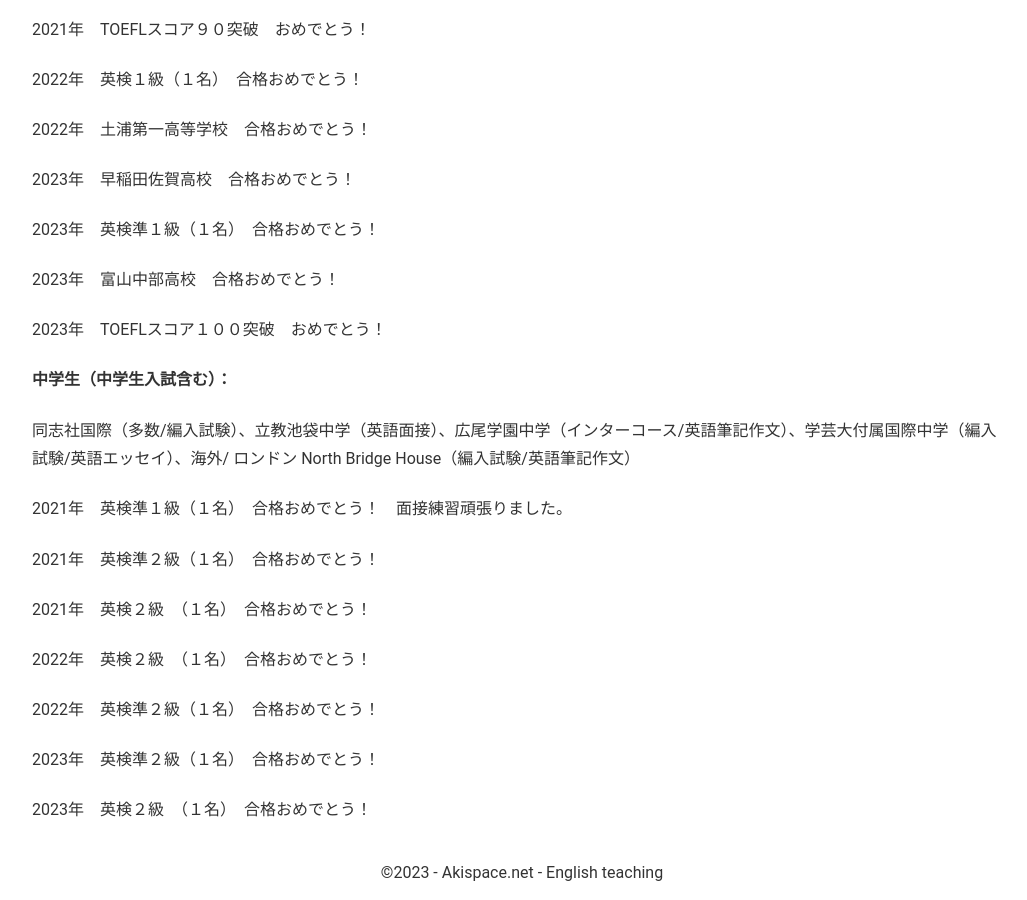
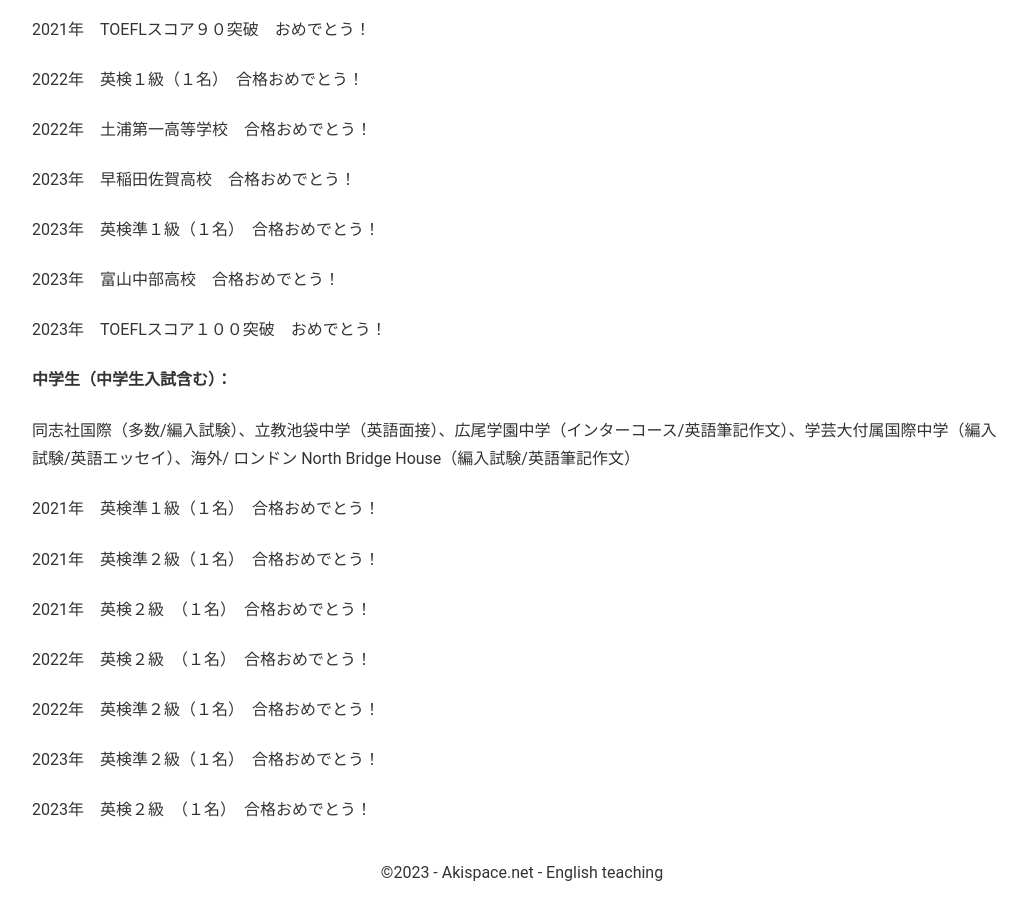
Before and after one commit to phocean/akispace, a Jekyll site: the page built from exam_results.md, in a window 1280 px wide and 900 px high, scrolled down 2252 px. Shown: the whole window, without its empty margins (118-1145 px from the left). Built offline with Jekyll 4.4.1, drawn with Linux system fonts in a browser that asks for light colours.

Commit message:
Update exam_results.md

```diff
--- a/exam_results.md
+++ b/exam_results.md
@@ -80,7 +80,7 @@ description: フランス、パリ/ブローニュで探す英語家庭教師。
 
 同志社国際（多数/編入試験）、立教池袋中学（英語面接）、広尾学園中学（インターコース/英語筆記作文）、学芸大付属国際中学（編入試験/英語エッセイ）、海外/ ロンドン North Bridge House（編入試験/英語筆記作文）
 
-2021年　英検準１級（１名）　合格おめでとう！　面接練習頑張りました。
+2021年　英検準１級（１名）　合格おめでとう！
 
 2021年　英検準２級（１名）　合格おめでとう！
 
```
